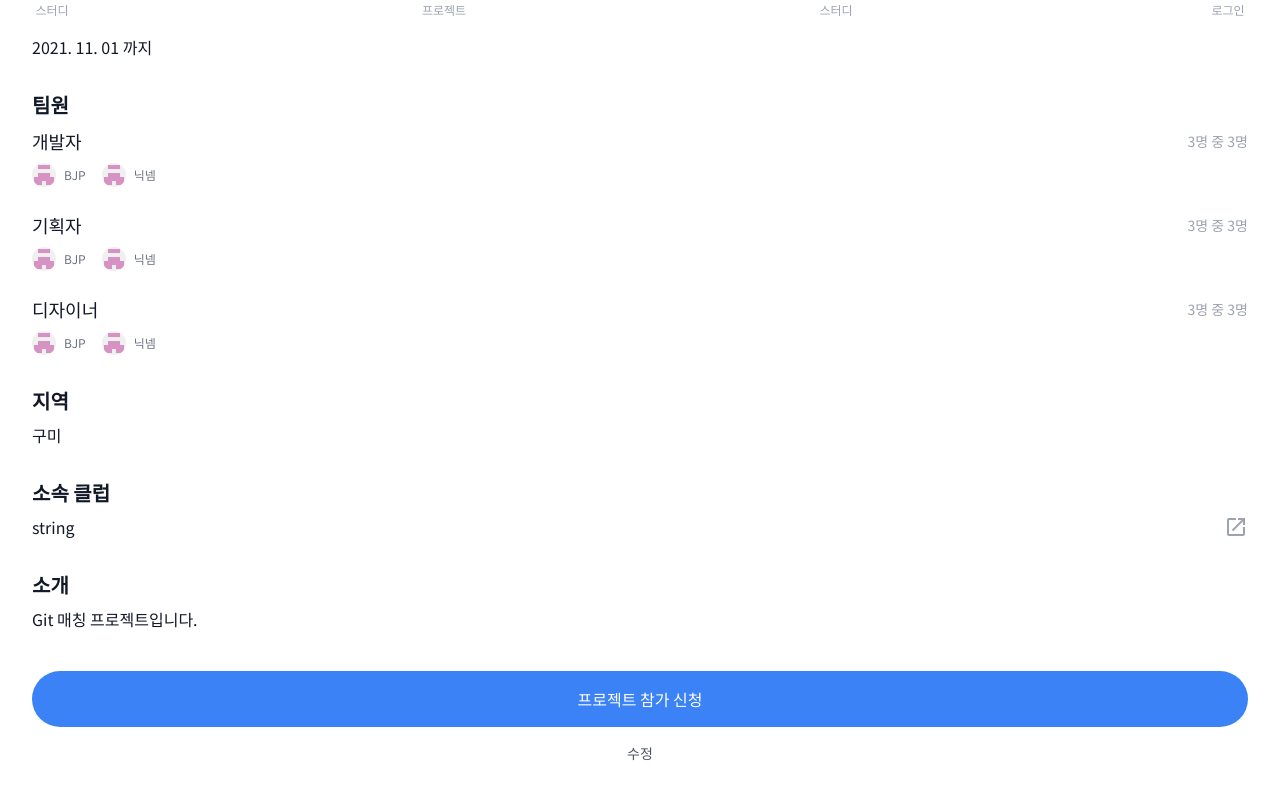
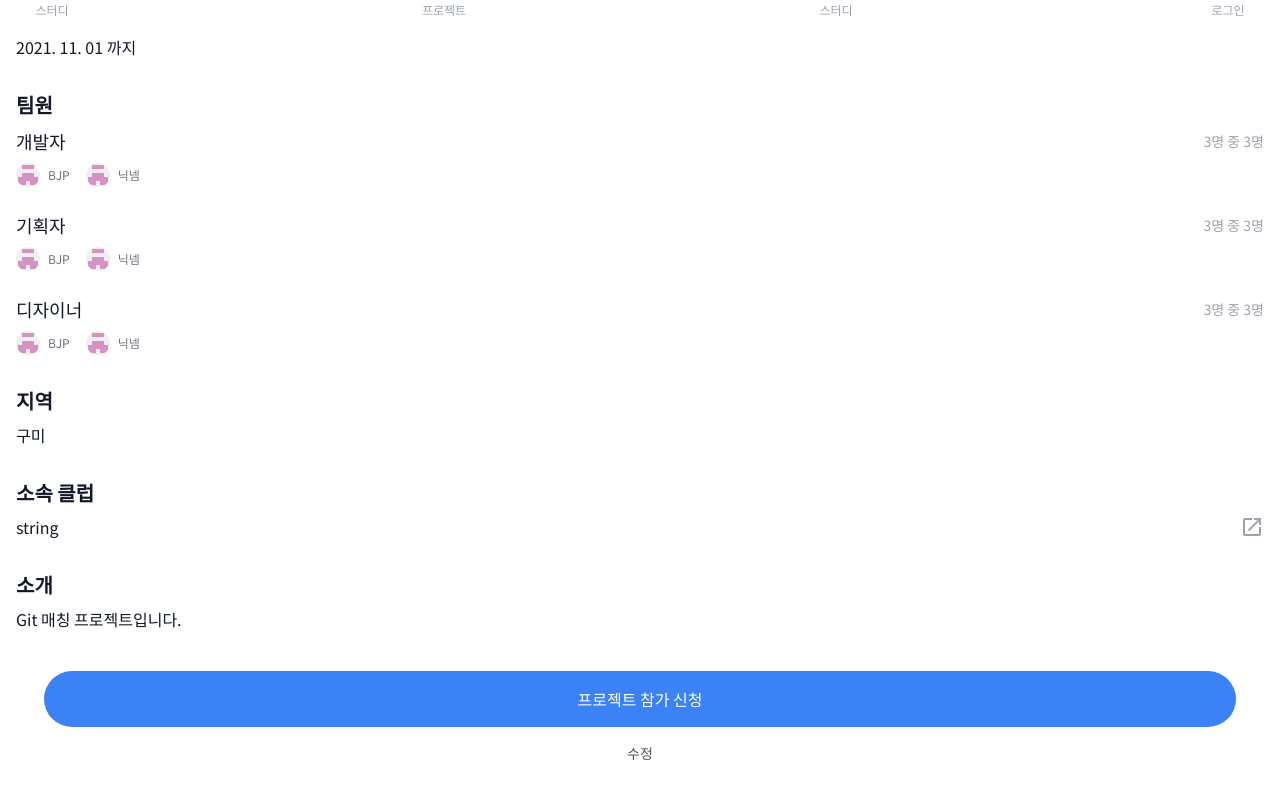
Before and after one commit to cys4585/matchhere-personal, a Vue app in the folder frontend/: page /projects/1 in a window 1280 px wide. Shown: the part 774-1574 px from the top of the page. Built offline with nearby package versions, Linux system fonts and the light colour scheme.

Commit message:
Update: project article

```diff
--- a/frontend/src/views/Project.vue
+++ b/frontend/src/views/Project.vue
@@ -1,6 +1,6 @@
 <template>
+  <div><img :src="coverPic" alt="" /></div>
   <div class="container">
-    <div><img :src="coverPic" alt="" /></div>
     <section class="project-section">
       <header>
         <h2>{{ projectInfo.name }}</h2>
@@ -159,7 +159,7 @@
           <p>{{ projectInfo.bio }}</p>
         </div>
       </div>
-      <div class="flex flex-col items-center gap-2">
+      <div class="flex flex-col items-center gap-2 px-7">
         <button
           class="w-full text-white py-4 rounded-full bg-blue-500"
           @click="isApplyModalActivation = true"
@@ -218,7 +218,7 @@ export default {
 
 <style lang="scss" scoped>
 .project-section {
-  @apply py-6 px-4 grid gap-10;
+  @apply pt-6 pb-10 grid gap-10;
 
   header {
     @apply grid gap-4;
```
